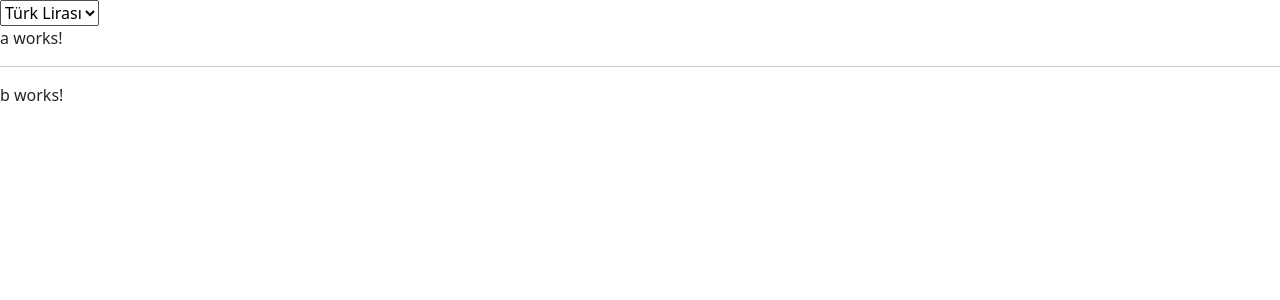
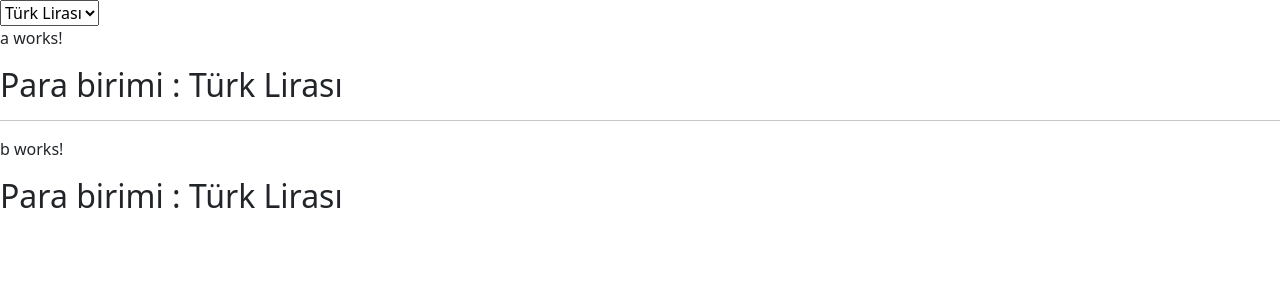
Before and after one commit to HakanBayazitHabes/Example-HttpClient-Angular, an Angular app: page / in a window 1280 px wide. Shown: the top 300 px of the page. Built offline with nearby package versions, Linux system fonts and the light colour scheme.

Commit message:
Added Dynamic SelectBox and changes component part 2

```diff
--- a/src/app/app.component.ts
+++ b/src/app/app.component.ts
@@ -20,7 +20,7 @@ export class AppComponent implements OnInit {
 
   ngOnInit(): void {
     this.selectCurrency.valueChanges.subscribe((x) => {
-      console.log(x);
+      this.jsonPlaceHolderService.setcurrency(x);
     });
   }
 }
--- a/src/app/app.module.ts
+++ b/src/app/app.module.ts
@@ -6,8 +6,8 @@ import { AppComponent } from './app.component';
 import { OrnekComponent } from './ornek/ornek.component';
 import { SearchComponent } from './search/search.component';
 import { ReactiveFormsModule } from '@angular/forms';
+import { BComponent } from './shared/b/b.component';
 import { AComponent } from './shared/a/a.component';
-import { BComponent } from './shared/b/b.component';
 
 @NgModule({
   declarations: [AppComponent, OrnekComponent, SearchComponent, AComponent, BComponent],
--- a/src/app/services/jsonplaceholder.service.ts
+++ b/src/app/services/jsonplaceholder.service.ts
@@ -2,6 +2,7 @@ import { HttpClient, HttpHeaders, HttpParams } from '@angular/common/http';
 import { Injectable } from '@angular/core';
 import { Post } from '../models/post';
 import {
+  BehaviorSubject,
   catchError,
   filter,
   from,
@@ -17,6 +18,12 @@ import {
 })
 export class JsonplaceholderService {
   constructor(private http: HttpClient) {}
+
+  public currencyObservable = new BehaviorSubject('Türk Lirası');
+
+  setcurrency(val: any) {
+    this.currencyObservable.next(val);
+  }
 
   getPostList(page: number, pageSize: number) {
     return this.http
--- a/src/app/shared/a/a.component.html
+++ b/src/app/shared/a/a.component.html
@@ -1 +1,2 @@
 <p>a works!</p>
+<h2>Para birimi : {{currency}}</h2>
--- a/src/app/shared/a/a.component.ts
+++ b/src/app/shared/a/a.component.ts
@@ -1,10 +1,18 @@
-import { Component } from '@angular/core';
+import { Component, OnInit } from '@angular/core';
+import { JsonplaceholderService } from 'src/app/services/jsonplaceholder.service';
 
 @Component({
   selector: 'app-a',
   templateUrl: './a.component.html',
-  styleUrls: ['./a.component.css']
+  styleUrls: ['./a.component.css'],
 })
-export class AComponent {
+export class AComponent implements OnInit {
+  currency: string | undefined;
+  constructor(private jsonPlaceHolderService: JsonplaceholderService) {}
 
+  ngOnInit(): void {
+    this.jsonPlaceHolderService.currencyObservable.subscribe((x) => {
+      this.currency = x;
+    });
+  }
 }
--- a/src/app/shared/b/b.component.html
+++ b/src/app/shared/b/b.component.html
@@ -1 +1,2 @@
 <p>b works!</p>
+<h2>Para birimi : {{currency}}</h2>
--- a/src/app/shared/b/b.component.ts
+++ b/src/app/shared/b/b.component.ts
@@ -1,10 +1,17 @@
-import { Component } from '@angular/core';
+import { Component, OnInit } from '@angular/core';
+import { JsonplaceholderService } from 'src/app/services/jsonplaceholder.service';
 
 @Component({
   selector: 'app-b',
   templateUrl: './b.component.html',
-  styleUrls: ['./b.component.css']
+  styleUrls: ['./b.component.css'],
 })
-export class BComponent {
-
+export class BComponent implements OnInit {
+  currency: string | undefined;
+  constructor(private jsonPlaceHolderService: JsonplaceholderService) {}
+  ngOnInit(): void {
+    this.jsonPlaceHolderService.currencyObservable.subscribe((x) => {
+      this.currency = x;
+    });
+  }
 }
```
